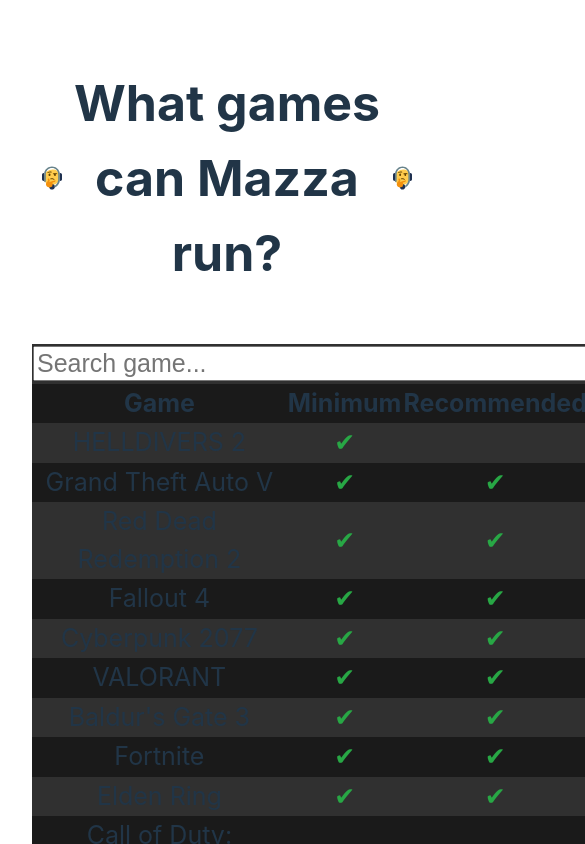
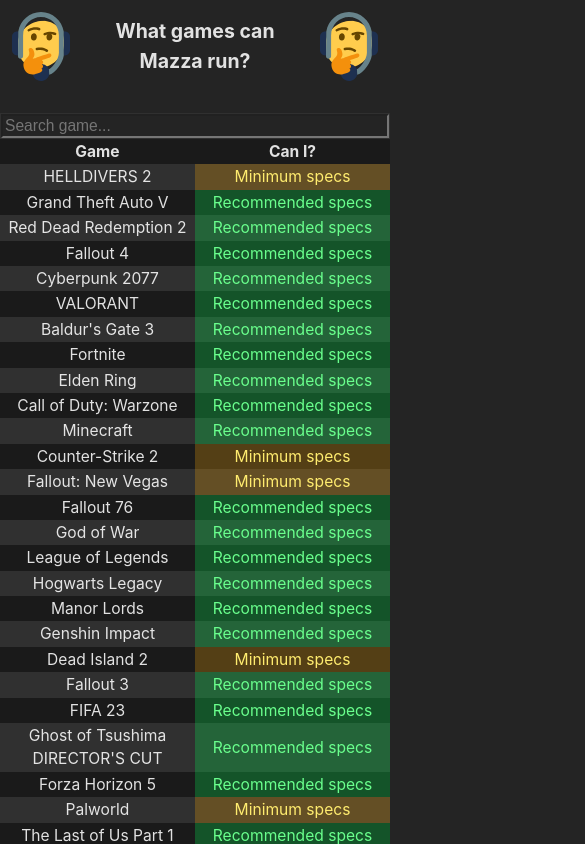
Before and after one commit to itsjustmustafa/what-games-can-mazza-run, a React (Vite) app: page / in a window 390 px wide. Shown: the top 844 px of the page, 585 px wide, since content can reach past the window. Built offline with nearby package versions, Linux system fonts and the light colour scheme.

Commit message:
changed: made mobile friendly

```diff
--- a/src/App.css
+++ b/src/App.css
@@ -1,7 +1,6 @@
 #root {
   /* max-width: 1280px; */
   margin: 0 auto;
-  padding: 2rem;
   text-align: center;
   width: 100%;
 }
@@ -30,13 +29,19 @@
   background-color: rgb(26, 26, 26);
 }
 
-td.result-pass,
-.result-fail {
-  font-weight: bold;
+td.result-min {
+  color: rgb(255, 236, 111);
+  background-color: rgba(255, 171, 4, 0.25);
 }
 
-td.result-pass {
-  color: #28a745;
+td.result-rec {
+  color: #6aff8d;
+  background-color: rgba(0, 255, 85, 0.25);
+}
+
+td.result-fail {
+  color: rgb(255, 113, 113);
+  background-color: rgba(170, 0, 0, 0.25);
 }
 
 #searchbar {
--- a/src/App.tsx
+++ b/src/App.tsx
@@ -17,12 +17,12 @@
     );
     setGames(filteredGames);
   }
-  const LogoImage = () => <img src="/headphone_hmm.svg" style={{ width: "min(5%, 250px)", display: "inline", padding: "10px" }} />;
+  const LogoImage = () => <img src="/headphone_hmm.svg" style={{ width: "min(15%, 150px)", display: "inline", padding: "3vi" }} />;
 
   return (
     <div>
       <div
-        style={{ display: "flex", placeContent: "center" }}>
+        style={{ display: "flex", placeContent: "center", alignItems: "center" }}>
         <LogoImage />
         <h1 style={{ display: "inline" }}>
           What games can Mazza run?
--- a/src/GameTable.tsx
+++ b/src/GameTable.tsx
@@ -8,11 +8,23 @@
     onSearch: (query: string) => void;
 }
 
-const getPassSymbol = (result: string) => {
-    return result === "PASS" ? '✔' : ' ';
+const getGameResult = (game: Game) => {
+    return game.recResult === "PASS" ? 'recommended' : game.minResult === "PASS" ? 'minimum' : 'none';
 }
-const getResultStyleClass = (result: string) => {
-    return result === "PASS" ? 'result-pass' : 'result-fail';
+
+const getPassSymbol = (game: Game) => {
+    switch (getGameResult(game)) {
+        case 'recommended': return 'Recommended specs'
+        case 'minimum': return 'Minimum specs'
+        default: return 'Nope'
+    }
+}
+const getResultStyleClass = (game: Game) => {
+    switch (getGameResult(game)) {
+        case 'recommended': return 'result-rec'
+        case 'minimum': return 'result-min'
+        default: return 'result-fail'
+    }
 }
 const GameTable: React.FC<GameTableProp> = ({ games, onSearch }) => {
     const defaultTotalLoaded = 100;
@@ -41,8 +53,7 @@
                 </tr>
                 <tr className="titleRow">
                     <th>Game</th>
-                    <th>Minimum</th>
-                    <th>Recommended</th>
+                    <th>Can I?</th>
                 </tr>
             </thead>
             <tbody>
@@ -52,14 +63,9 @@
                             style={{ width: "50%" }}
                         >{game.game}</td>
                         <td
-                            style={{ width: "25%" }}
-                            className={getResultStyleClass(game.minResult)}>
-                            {getPassSymbol(game.minResult)}
-                        </td>
-                        <td
-                            style={{ width: "25%" }}
-                            className={getResultStyleClass(game.recResult)}>
-                            {getPassSymbol(game.recResult)}
+                            style={{ width: "50%" }}
+                            className={"result " + getResultStyleClass(game)}>
+                            {getPassSymbol(game)}
                         </td>
                     </tr>
                 ))}
--- a/src/index.css
+++ b/src/index.css
@@ -5,11 +5,16 @@
   color-scheme: light dark;
   color: rgba(255, 255, 255, 0.87);
   background-color: #242424;
+  padding: min(32, 4);
 
   font-synthesis: none;
   text-rendering: optimizeLegibility;
   -webkit-font-smoothing: antialiased;
   -moz-osx-font-smoothing: grayscale;
+}
+
+h1 {
+  font-size: min(5em, 5vi);
 }
 
 a {
@@ -26,17 +31,10 @@
   margin: 0;
   display: flex;
   place-items: start;
-  font-size: 25px;
-  /* align-items: start; */
+  font-size: min(2em, 4vi);
   min-width: 320px;
   min-height: 100vh;
 }
-
-/* h1 {
-  font-size: 3.2em;
-  line-height: 1.1;
-  place-items: top;
-} */
 
 button {
   border-radius: 8px;
@@ -59,17 +57,8 @@
   outline: 4px auto -webkit-focus-ring-color;
 }
 
-@media (prefers-color-scheme: light) {
-  :root {
-    color: #213547;
-    background-color: #ffffff;
-  }
-
-  a:hover {
-    color: #747bff;
-  }
-
-  button {
-    background-color: #f9f9f9;
-  }
+input {
+  backdrop-filter: brightness(75%);
+  background-color: inherit;
+  color: inherit;
 }
```
